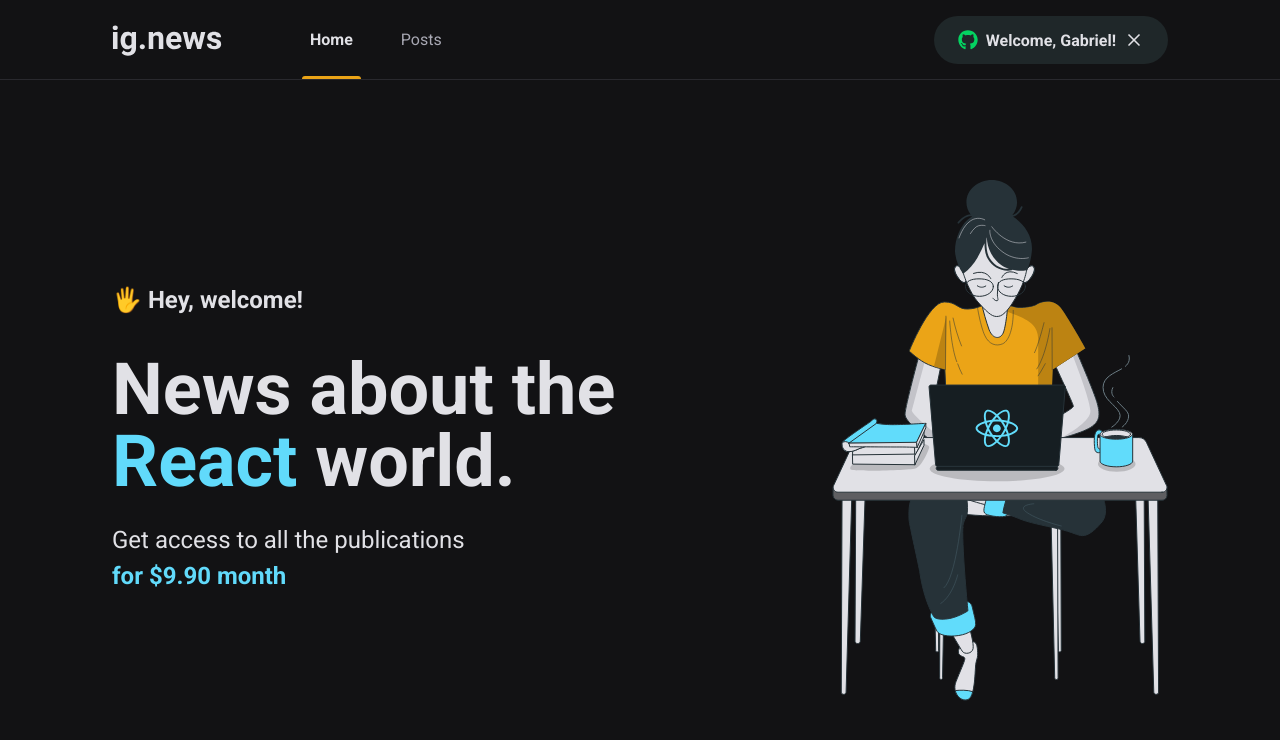
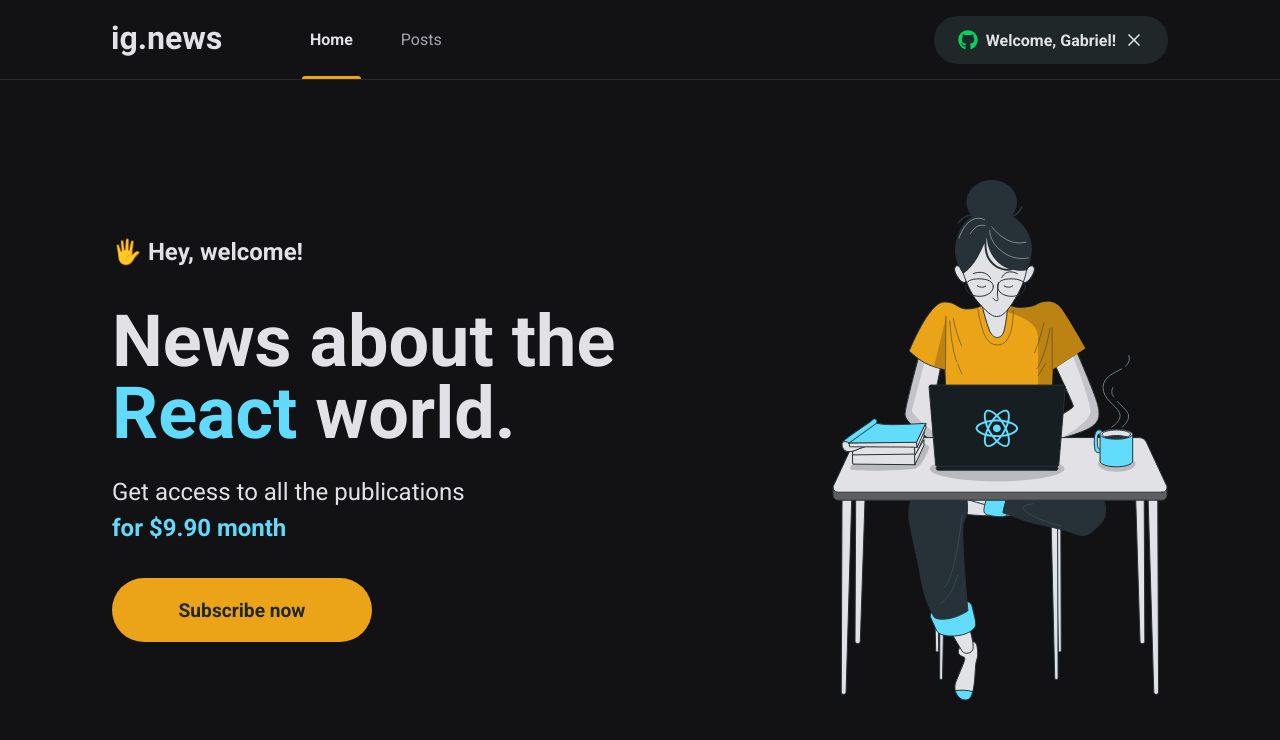
Before and after one commit to gabrielbugarelli/ignews, a Next.js app: page / in a window 1280 px wide. Shown: the top 740 px of the page. Built offline with nearby package versions, Linux system fonts and the light colour scheme.

Commit message:
feat: Componente SubscribeButton

```diff
--- /dev/null
+++ b/src/components/SubscribeButton/index.tsx
@@ -0,0 +1,9 @@
+import styles from './styles.module.scss';
+
+export const SubscribeButton = () => {
+  return (
+    <button type="button" className={styles.subscribeButton}>
+      Subscribe now
+    </button>
+  )
+}
--- /dev/null
+++ b/src/components/SubscribeButton/styles.module.scss
@@ -0,0 +1,19 @@
+.subscribeButton {
+  width: 260px;
+  height: 4rem;
+  border: 0;
+  border-radius: 2rem;
+  background-color: var(--yellow-500);
+  color: var(--gray-850);
+  font-weight: bold;
+  font-size: 1.2rem;
+
+  display: flex;
+  align-items: center;
+  justify-content: center;
+
+  transition: filter 0.2s;
+  &:hover {
+    filter: brightness(0.8);
+  }
+}
--- a/src/pages/index.tsx
+++ b/src/pages/index.tsx
@@ -1,4 +1,5 @@
 import Head from 'next/head';
+import { SubscribeButton } from '../components/SubscribeButton';
 
 import styles from '../styles/home.module.scss';
 
@@ -18,6 +19,8 @@
           <p>Get access to all the publications <br />
             <span>for $9.90 month</span>
           </p>
+
+          <SubscribeButton />
         </section>
 
         <img src="/images/avatar.svg" alt="Girl coding" />
--- a/src/styles/home.module.scss
+++ b/src/styles/home.module.scss
@@ -37,5 +37,10 @@
       color: var(--cyan-500);
       font-weight: bold;
     }
+
+  }
+
+  button {
+    margin-top: 2rem;
   }
 }
```
Also changed, not shown: 1 other file (tests, documents, lock files or other folders).
